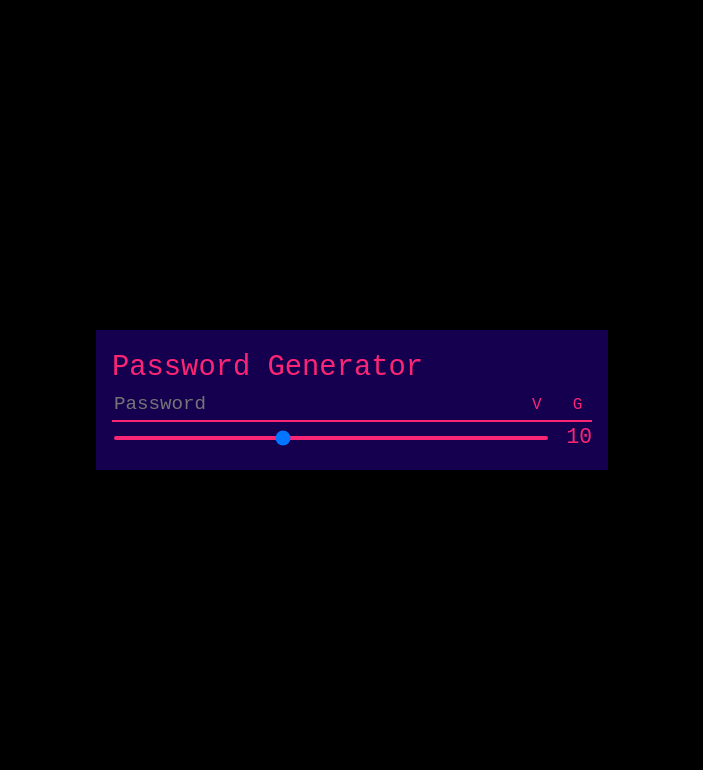
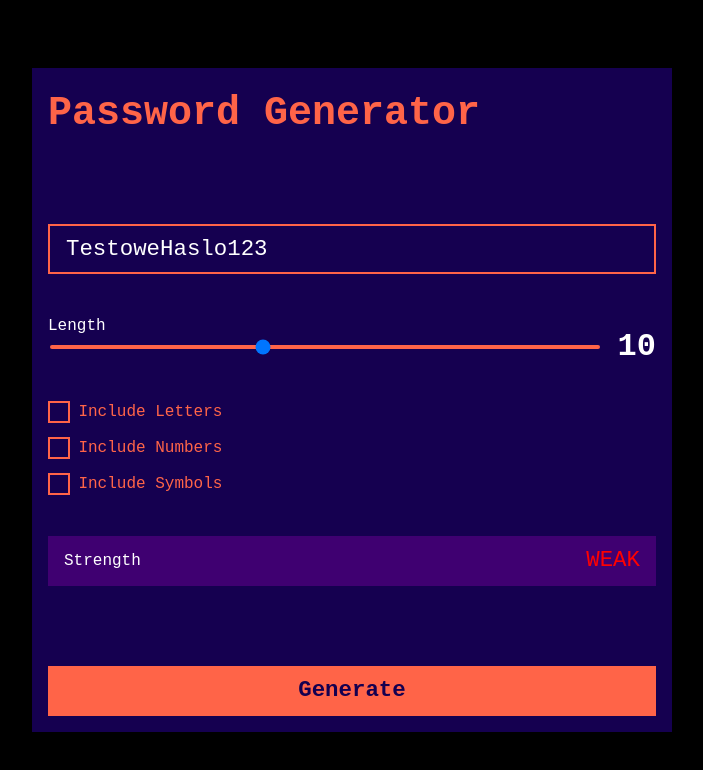
Before and after one commit to Pawel1894/password-generator, a React (Vite) app: page / in a window 1280 px wide. Shown: the top 770 px of the page, without its empty margins (288-991 px from the left). Built offline with nearby package versions, Linux system fonts and the light colour scheme; a web font is replaced by a local one.

Commit message:
Styling all components

```diff
--- /dev/null
+++ b/src/Components/Button.tsx
@@ -0,0 +1,5 @@
+import React from "react";
+
+export default function Button() {
+  return <button className="password__button bg-accent-400 text-accent-200 fw-bold pointer">Generate</button>;
+}
--- a/src/Components/LengthSlider.tsx
+++ b/src/Components/LengthSlider.tsx
@@ -4,7 +4,7 @@ export default function LengthSlider() {
   return (
     <div className="password__slider">
       <input className="password__slider_input" type={"range"} min={5} max={18} defaultValue={10} />
-      <span className="password__slider_value">10</span>
+      <span className="password__slider_value text-white">10</span>
     </div>
   );
 }
--- /dev/null
+++ b/src/Components/OptionCheck.tsx
@@ -0,0 +1,14 @@
+import React from "react";
+
+type Props = {
+  label: string;
+};
+
+export default function OptionCheck({ label }: Props) {
+  return (
+    <label className="password__option pointer flex-center">
+      <input className="pointer" type="checkbox" name="" id="" />
+      <span>{label}</span>
+    </label>
+  );
+}
--- /dev/null
+++ b/src/Components/Options.tsx
@@ -0,0 +1,16 @@
+import React from "react";
+import OptionCheck from "./OptionCheck";
+
+type Props = {};
+
+export default function Options({}: Props) {
+  return (
+    <div>
+      <div className="flow" style={{ "--flow-gap": "0.75rem" } as React.CSSProperties}>
+        <OptionCheck label="Include Letters" />
+        <OptionCheck label="Include Numbers" />
+        <OptionCheck label="Include Symbols" />
+      </div>
+    </div>
+  );
+}
--- a/src/Components/Password.tsx
+++ b/src/Components/Password.tsx
@@ -2,17 +2,13 @@ import React from "react";
 
 export default function Password() {
   return (
-    <div className="password__input flex-center">
+    <div>
       <input
         className="password__input pointer text-accent-400"
-        type={"password"}
+        type={"text"}
         disabled={true}
-        placeholder="Password"
+        value="TestoweHaslo123"
       />
-      <div className="password__buttons-group flex-center">
-        <button className="password__btn pointer text-accent-400">V</button>
-        <button className="password__btn pointer text-accent-400">G</button>
-      </div>
     </div>
   );
 }
--- a/src/Components/PasswordGenerator.tsx
+++ b/src/Components/PasswordGenerator.tsx
@@ -1,13 +1,19 @@
 import React from "react";
+import Button from "./Button";
 import LengthSlider from "./LengthSlider";
+import Options from "./Options";
 import Password from "./Password";
+import Strength from "./Strength";
 
 export default function PasswordGenerator() {
   return (
-    <div className="password">
-      <h1 className="password__title">Password Generator</h1>
+    <div className="password flow">
+      <h1 className="password__title ">Password Generator</h1>
       <Password />
       <LengthSlider />
+      <Options />
+      <Strength />
+      <Button />
     </div>
   );
 }
--- a/src/index.css
+++ b/src/index.css
@@ -4,7 +4,7 @@
   --clr-accent-100: 0, 0, 0;
   --clr-accent-200: 21, 0, 80;
   --clr-accent-300: 63, 0, 113;
-  --clr-accent-400: 251, 37, 118;
+  --clr-accent-400: 337 100 72;
   --ff: "Chivo Mono", monospace;
   --fw-regular: 400;
   --fw-bold: 600;
@@ -32,6 +32,10 @@ body {
   align-items: center;
 }
 
+.flow > * + * {
+  margin-top: var(--flow-gap, 2.5rem);
+}
+
 .text-accent-100 {
   color: rgb(var(--clr-accent-100));
 }
@@ -46,6 +50,10 @@ body {
 
 .text-accent-400 {
   color: rgb(var(--clr-accent-400));
+}
+
+.text-white {
+  color: #ffffff;
 }
 
 .bg-accent-100 {
@@ -72,53 +80,57 @@ body {
   cursor: pointer;
 }
 
+/* Block */
+
 .password {
   width: 100%;
-  max-width: 32rem;
-  margin-inline: 1rem;
+  max-width: 40rem;
   padding: 1rem;
   background-color: rgb(var(--clr-accent-200));
 }
 
+@media (max-width: 48rem) {
+  .password {
+    min-height: 100vh;
+  }
+}
+
 .password__title {
-  font-size: 1.8rem;
+  font-size: 2.5rem;
+  font-weight: var(--fw-bold);
+  margin-bottom: 5rem;
 }
 
 .password__input {
-  border-bottom: 2px solid rgb(var(--clr-accent-400));
-}
-
-.password__input > input {
+  box-sizing: border-box;
   outline: unset;
-  background-color: rgb(var(--clr-accent-200));
-  border: none;
-  font-size: 1.2rem;
+  background-color: transparent;
+  padding: 0.5rem 1rem;
+  font-size: 1.4rem;
   width: 100%;
-}
-
-.password__buttons-group {
-  margin-left: auto;
-}
-
-.password__buttons-group > * + * {
-  margin-left: 0.75rem;
-}
-
-.password__btn {
-  background-color: transparent;
-  border: transparent;
-  width: 1.8rem;
-  height: 1.8rem;
+  border: 0.125rem solid rgb(var(--clr-accent-400));
+  height: 3.125rem;
+  color: #ffffff;
 }
 
 .password__slider {
+  position: relative;
   display: flex;
   align-items: center;
+  height: 1.625rem;
+  margin-top: 3.75rem;
+}
+
+.password__slider::before {
+  content: "Length";
+  position: absolute;
+  top: -1.25rem;
+  left: 0;
+  color: #fff;
 }
 
 .password__slider_input {
   appearance: none;
-  -webkit-appearance: none;
   border-radius: 100vmax;
   background-color: rgb(var(--clr-accent-400));
   width: 100%;
@@ -130,12 +142,79 @@ body {
   width: 1rem;
   height: 1rem;
   background-color: rgb(var(--clr-accent-200));
-  border: 2px solid rgb(var(--clr-accent-400));
+  border: 0.125rem solid rgb(var(--clr-accent-400));
   border-radius: 100%;
   cursor: pointer;
 }
 
 .password__slider_value {
-  font-size: 1.33rem;
+  font-size: 2rem;
+  font-weight: var(--fw-bold);
   margin-left: 1rem;
 }
+
+.password__option > input {
+  appearance: none;
+  margin: 0;
+  background-color: transparent;
+  border: 0.15rem solid rgb(var(--clr-accent-400));
+  width: 1.4rem;
+  height: 1.4rem;
+}
+
+.password__option > input:checked {
+  display: flex;
+  justify-content: center;
+  align-items: center;
+  background-color: rgb(var(--clr-accent-400));
+  padding-bottom: 0.25rem;
+}
+
+.password__option > input:checked::before {
+  content: "";
+  width: 0.5rem;
+  height: 1rem;
+  border: solid #fff;
+  border-width: 0 0.1875rem 0.1875rem 0;
+  transform: rotate(45deg);
+}
+
+.password__option > span {
+  margin-left: 0.5rem;
+}
+
+.password__strength {
+  display: flex;
+  justify-content: space-between;
+  align-items: center;
+  padding: 0.5rem 1rem;
+
+  height: 3.125rem;
+}
+
+.password__strength-indicator {
+  text-transform: uppercase;
+  font-size: 1.4rem;
+}
+
+.password__strength-indicator[data-strength-level="weak"] {
+  color: red;
+}
+
+.password__strength-indicator[data-strength-level="average"] {
+  color: orange;
+}
+
+.password__strength-indicator[data-strength-level="string"] {
+  color: yellowgreen;
+}
+
+.password__button {
+  border: none;
+  padding: 0.5rem 1rem;
+  margin-top: 5rem;
+  margin-left: auto;
+  width: 100%;
+  font-size: 1.4rem;
+  height: 3.125rem;
+}
```
